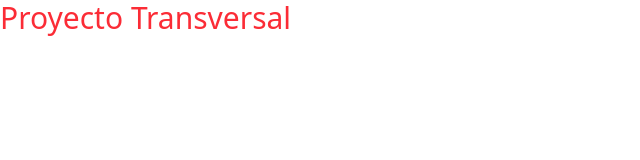
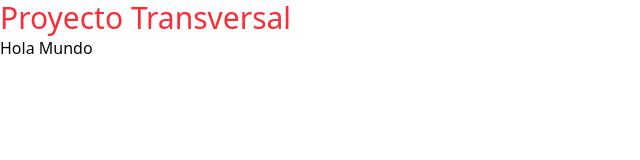
Before and after one commit to pabloarmario99/Grupo9-esclat, a Vue app: page / in a window 1280 px wide. Shown: the top 160 px of the page, without its empty margins (0-640 px from the left). Built offline with nearby package versions, Linux system fonts and the light colour scheme.

Commit message:
HolaMundo

```diff
--- a/src/pages/home/Home.vue
+++ b/src/pages/home/Home.vue
@@ -6,7 +6,7 @@
 <template>
 
 <h1 class="text-3xl text-red-500">Proyecto Transversal</h1>
-
+<h2>Hola Mundo</h2>
 
 </template>
 
```
Also changed, not shown: 1 other file (tests, documents, lock files or other folders).
